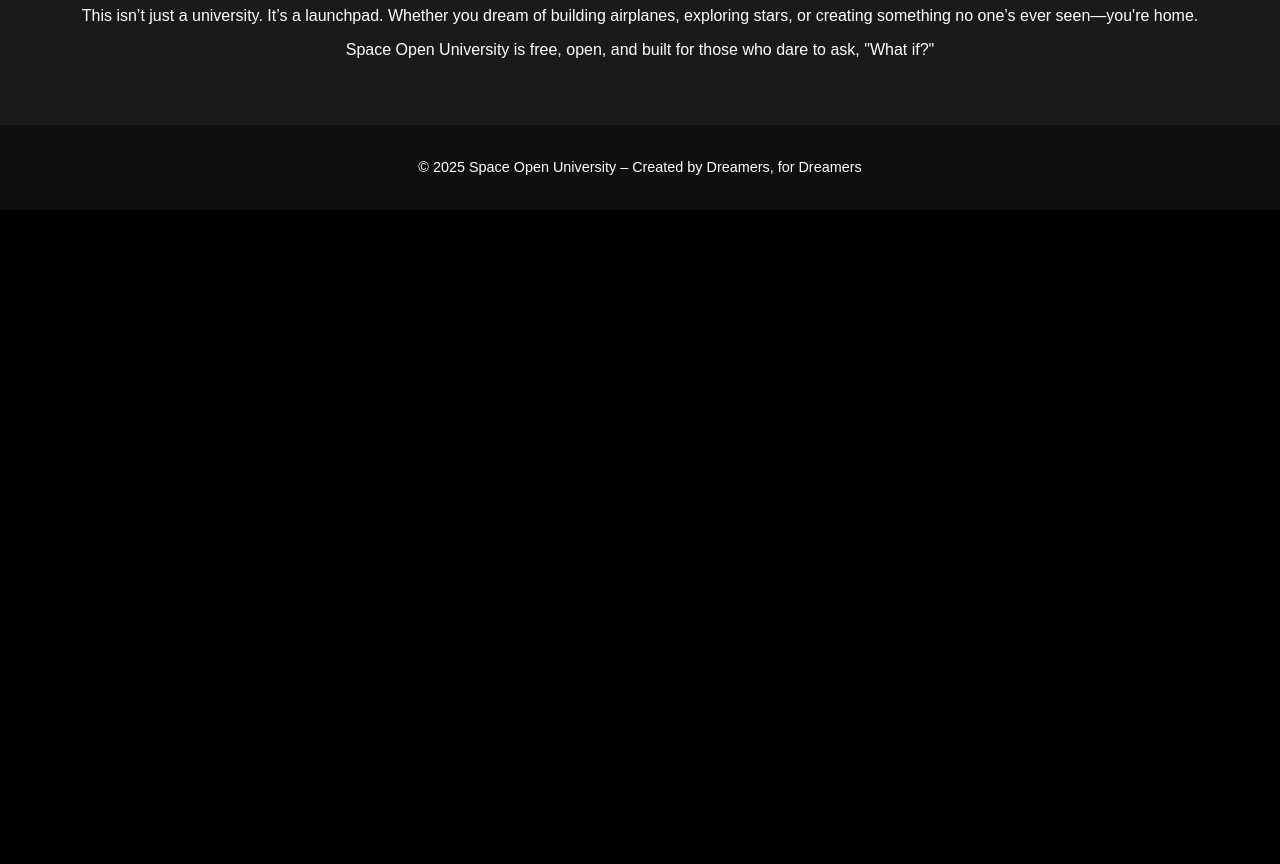
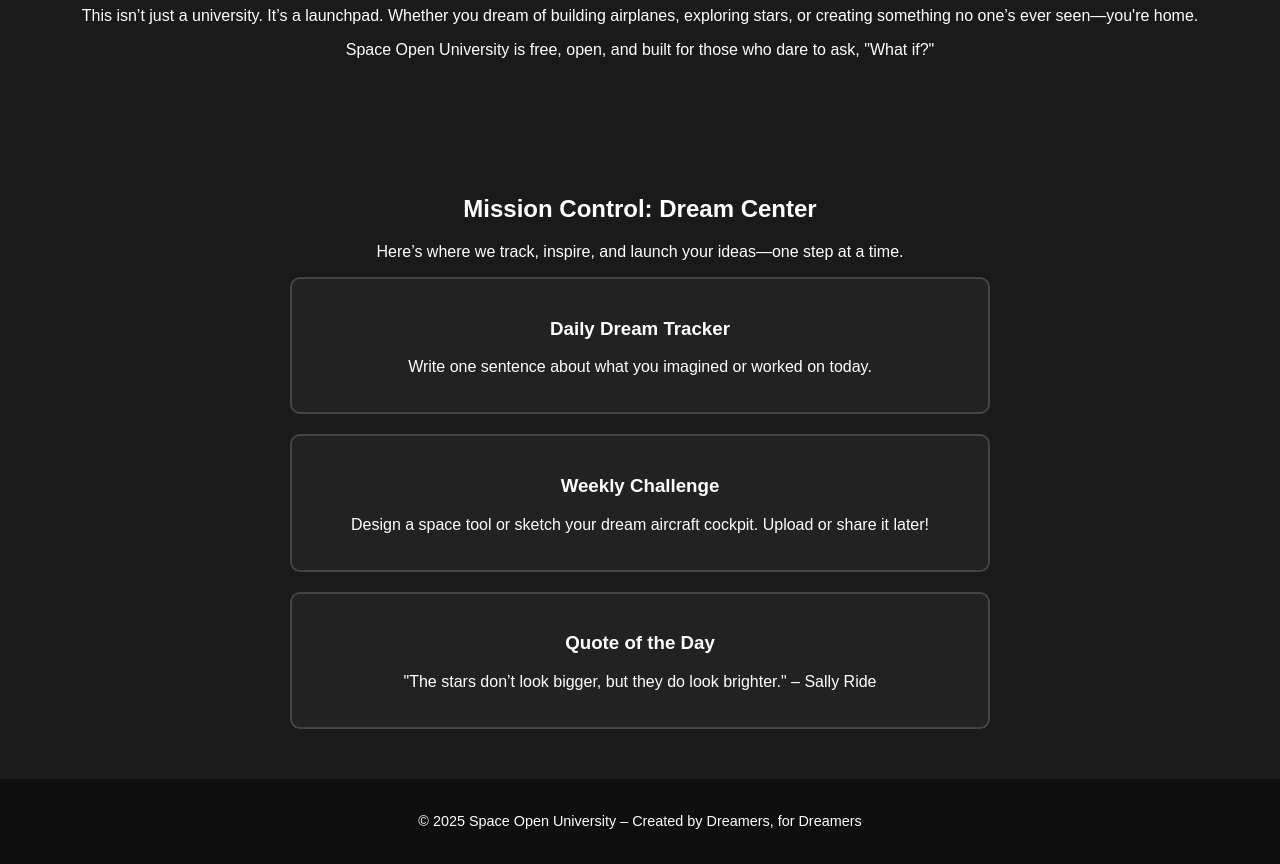
Before and after one commit to spodolskiy/space-open-university, a plain HTML site: page index.html in a window 1280 px wide. Shown: the part 500-1364 px from the top of the page. Before the commit the page ends 800 px from the top, so only its background shows below. Drawn offline with Linux system fonts and the light colour scheme.

Commit message:
Update index.html

```diff
--- a/index.html
+++ b/index.html
@@ -73,6 +73,21 @@
       background: #1a1a1a;
     }
 
+    .dream-tools {
+      display: grid;
+      grid-template-columns: 1fr;
+      gap: 20px;
+      max-width: 700px;
+      margin: 0 auto;
+    }
+
+    .dream-box {
+      background: #222;
+      padding: 20px;
+      border-radius: 10px;
+      border: 2px solid #444;
+    }
+
     footer {
       background: #0f0f0f;
       padding: 20px;
@@ -92,7 +107,7 @@
       <li><a href="#">Home</a></li>
       <li><a href="#">Courses</a></li>
       <li><a href="#">Simulations</a></li>
-      <li><a href="#">Dream Center</a></li>
+      <li><a href="#dream-center">Dream Center</a></li>
       <li><a href="#">Community</a></li>
     </ul>
   </nav>
@@ -107,6 +122,28 @@
     </p>
   </section>
 
+  <section id="dream-center">
+    <h2>Mission Control: Dream Center</h2>
+    <p>Here’s where we track, inspire, and launch your ideas—one step at a time.</p>
+
+    <div class="dream-tools">
+      <div class="dream-box">
+        <h3>Daily Dream Tracker</h3>
+        <p>Write one sentence about what you imagined or worked on today.</p>
+      </div>
+
+      <div class="dream-box">
+        <h3>Weekly Challenge</h3>
+        <p>Design a space tool or sketch your dream aircraft cockpit. Upload or share it later!</p>
+      </div>
+
+      <div class="dream-box">
+        <h3>Quote of the Day</h3>
+        <p>"The stars don’t look bigger, but they do look brighter." – Sally Ride</p>
+      </div>
+    </div>
+  </section>
+
   <footer>
     <p>&copy; 2025 Space Open University – Created by Dreamers, for Dreamers</p>
   </footer>
```
